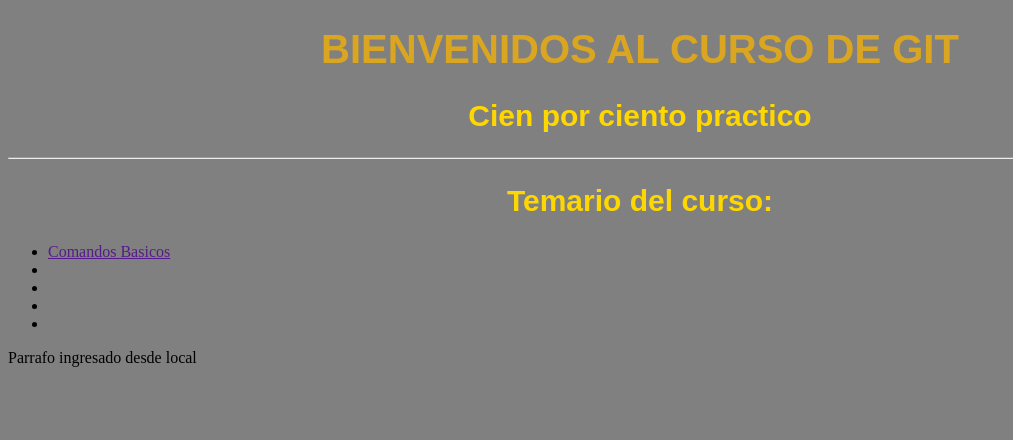
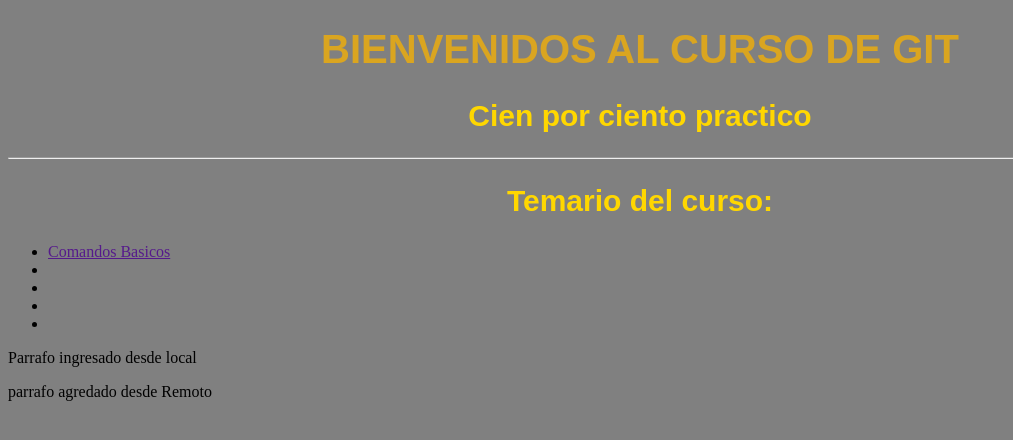
Before and after one commit to XavierPC1990/Curso, a plain HTML site: page index.html in a window 1280 px wide. Shown: the whole page, without its empty margins (0-1013 px from the left). Drawn offline with Linux system fonts and the light colour scheme.

Commit message:
Parrafo desde Local

```diff
--- a/index.html
+++ b/index.html
@@ -26,5 +26,9 @@
     Parrafo ingresado desde local
     </p>
 
+    <p>
+        parrafo agredado desde Remoto
+    </p>
+
 </body>
 </html>
```
